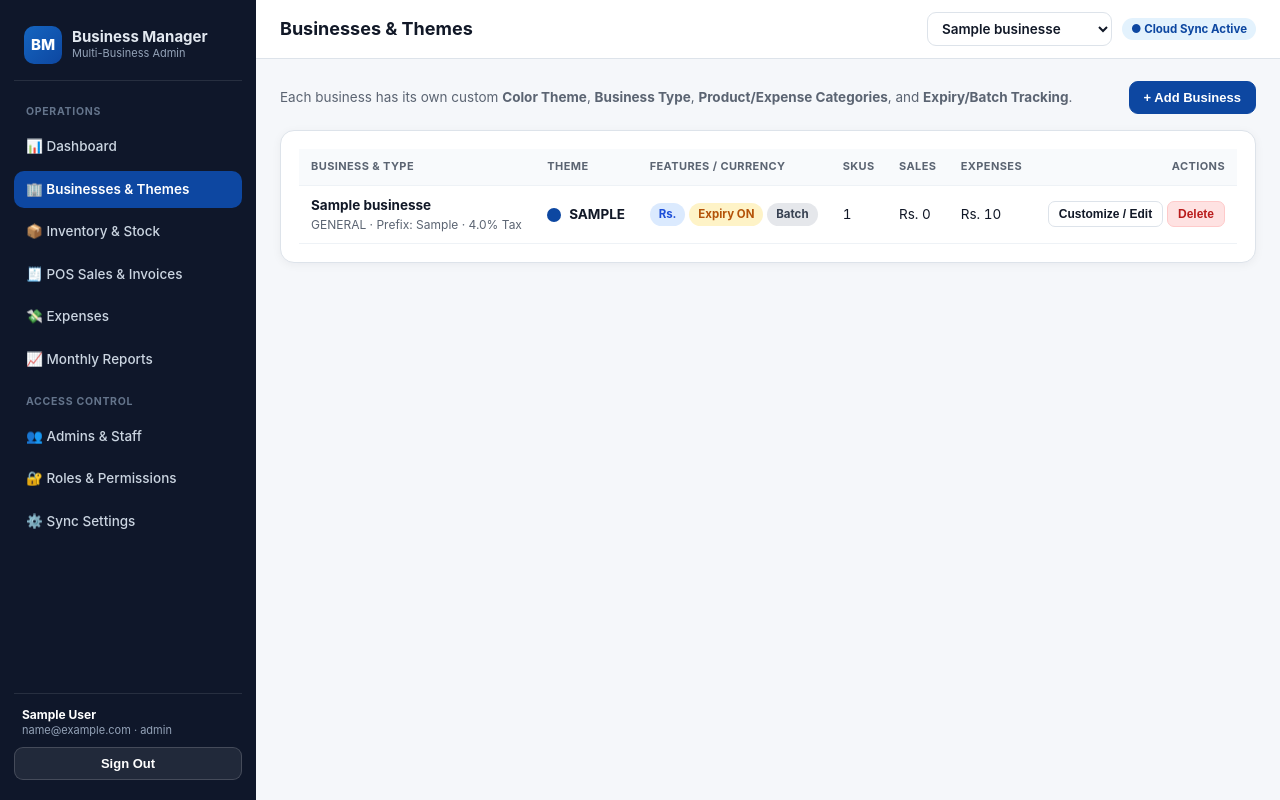
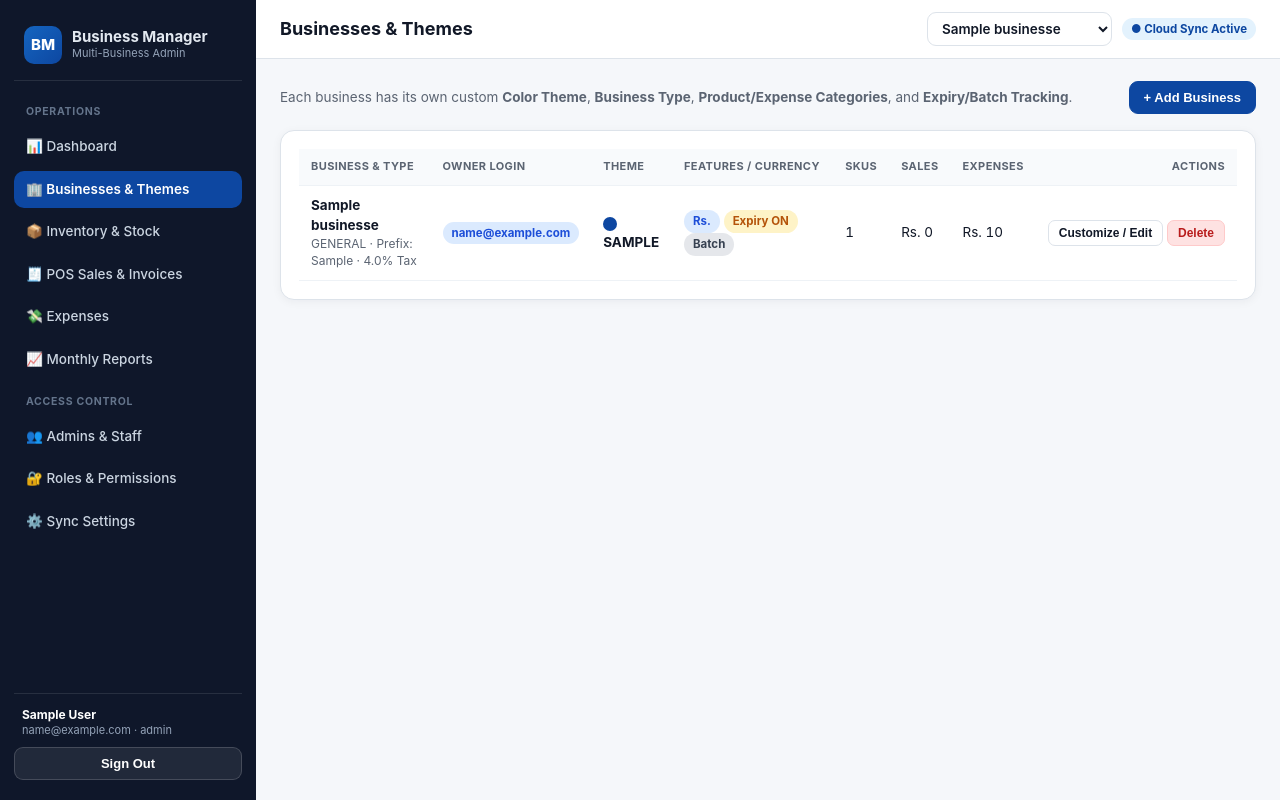
Before and after one commit to yasirraheel/hassan-agro-new1, a Laravel app: page /admin/businesses in a window 1280 px wide. Run offline with Laravel 12, Linux system fonts and the light colour scheme; the visitor is signed in with stand-in values (Sample User, id 1); tables that the repository leaves empty hold one stand-in row (values such as "Sample post").

Commit message:
feat: manage admin and business owner credentials

```diff
--- a/backend/app/Http/Controllers/AdminController.php
+++ b/backend/app/Http/Controllers/AdminController.php
@@ -190,7 +190,9 @@ class AdminController extends Controller
 
     public function businesses(Request $request): View
     {
+        $this->rbac->ensureSeeded();
         $businesses = $this->activeBusinesses();
+        $this->attachOwnerDetails($businesses);
         $selectedBizId = $this->selectedBusinessId($request);
         $activeTheme = $this->activeTheme($request, $businesses);
         $themes = config('sync.themes', []);
@@ -216,6 +218,113 @@ class AdminController extends Controller
         return json_encode(!empty($items) ? $items : $fallback);
     }
 
+    private function ensureBusinessOwnerRole(): string
+    {
+        $roleId = 'role-business-owner';
+        $now = $this->rbac->nowMs();
+        if (!DB::table('roles')->where('id', $roleId)->exists()) {
+            DB::table('roles')->insert([
+                'id' => $roleId,
+                'name' => 'Business Owner',
+                'description' => 'Full control and customization of the assigned business(es).',
+                'permissions_json' => json_encode([
+                    'view_dashboard', 'manage_inventory', 'use_pos', 'collect_credit',
+                    'return_sales', 'manage_expenses', 'view_reports', 'export_data',
+                    'manage_businesses', 'manage_settings',
+                ]),
+                'is_system' => false,
+                'created_at_ms' => $now,
+                'updated_at_ms' => $now,
+            ]);
+        }
+        return $roleId;
+    }
+
+    private function findBusinessOwner(object $business): ?object
+    {
+        $ownerId = (string) ($business->owner_user_id ?? '');
+        if ($ownerId !== '') {
+            $owner = DB::table('app_users')->where('id', $ownerId)->first();
+            if ($owner) {
+                return $owner;
+            }
+        }
+
+        // Link legacy owners created before owner_user_id was added.
+        $users = DB::table('app_users')->where('id', '!=', 'user-super-admin')->get();
+        foreach ($users as $user) {
+            $businessIds = json_decode((string) $user->business_ids_json, true) ?: [];
+            if (in_array((string) $business->id, array_map('strval', $businessIds), true)) {
+                return $user;
+            }
+        }
+        return null;
+    }
+
+    private function attachOwnerDetails($businesses): void
+    {
+        foreach ($businesses as $business) {
+            $owner = $this->findBusinessOwner($business);
+            $business->owner_email = $owner?->email;
+            $business->owner_name = $owner?->name;
+        }
+    }
+
+    private function syncBusinessOwner(string $businessId, string $businessName, array $data): void
+    {
+        $ownerEmail = strtolower(trim((string) ($data['owner_email'] ?? '')));
+        $ownerPassword = (string) ($data['owner_password'] ?? '');
+        if ($ownerEmail === '' && $ownerPassword === '') {
+            return;
+        }
+
+        $business = DB::table('businesses')->where('id', $businessId)->first();
+        $owner = $business ? $this->findBusinessOwner($business) : null;
+        if ($ownerEmail !== '' && DB::table('app_users')->where('email', $ownerEmail)
+            ->when($owner, fn ($q) => $q->where('id', '!=', $owner->id))->exists()) {
+            throw new \RuntimeException('This owner email is already assigned to another account.');
+        }
+
+        $roleId = $this->ensureBusinessOwnerRole();
+        $now = $this->rbac->nowMs();
+        if (!$owner) {
+            if ($ownerEmail === '' || $ownerPassword === '') {
+                throw new \RuntimeException('Owner email and a password are required for a new business login.');
+            }
+            $ownerId = (string) Str::uuid();
+            DB::table('app_users')->insert([
+                'id' => $ownerId,
+                'name' => trim((string) ($data['owner_name'] ?? '')) ?: $businessName,
+                'email' => $ownerEmail,
+                'password_hash' => Hash::make($ownerPassword),
+                'role_id' => $roleId,
+                'business_ids_json' => json_encode([$businessId]),
+                'is_active' => true,
+                'last_login_ms' => 0,
+                'created_at_ms' => $now,
+                'updated_at_ms' => $now,
+            ]);
+            DB::table('businesses')->where('id', $businessId)->update(['owner_user_id' => $ownerId]);
+            return;
+        }
+
+        $update = [
+            'role_id' => $roleId,
+            'business_ids_json' => json_encode([$businessId]),
+            'is_active' => true,
+            'updated_at_ms' => $now,
+        ];
+        if ($ownerEmail !== '') {
+            $update['email'] = $ownerEmail;
+        }
+        if ($ownerPassword !== '') {
+            $update['password_hash'] = Hash::make($ownerPassword);
+            DB::table('app_user_tokens')->where('user_id', $owner->id)->delete();
+        }
+        DB::table('app_users')->where('id', $owner->id)->update($update);
+        DB::table('businesses')->where('id', $businessId)->update(['owner_user_id' => $owner->id]);
+    }
+
     public function storeBusiness(Request $request): RedirectResponse
     {
         $data = $request->validate([
@@ -236,6 +345,10 @@ class AdminController extends Controller
             'payment_methods_csv' => ['nullable', 'string', 'max:500'],
             'default_tax_rate' => ['nullable', 'numeric', 'min:0', 'max:100'],
             'invoice_footer' => ['nullable', 'string', 'max:500'],
+            'owner_name' => ['nullable', 'string', 'max:150'],
+            'owner_email' => ['nullable', 'email', 'max:191'],
+            'owner_password' => ['nullable', 'string', 'min:6', 'max:100'],
+            'owner_password_confirmation' => ['nullable', 'same:owner_password'],
         ]);
 
         $presets = config('sync.business_presets', []);
@@ -243,8 +356,9 @@ class AdminController extends Controller
         $preset = $presets[$bType] ?? $presets['GENERAL'];
 
         $now = $this->rbac->nowMs();
+        $businessId = (string) Str::uuid();
         DB::table('businesses')->insert([
-            'id' => (string) Str::uuid(),
+            'id' => $businessId,
             'name' => trim($data['name']),
             'tagline' => (string) ($data['tagline'] ?: ($preset['tagline'] ?? '')),
             'phone' => (string) ($data['phone'] ?? ''),
@@ -271,6 +385,13 @@ class AdminController extends Controller
             'is_deleted' => false,
         ]);
 
+        try {
+            $this->syncBusinessOwner($businessId, trim($data['name']), $data);
+        } catch (\RuntimeException $e) {
+            DB::table('businesses')->where('id', $businessId)->delete();
+            return back()->withInput()->with('error', $e->getMessage());
+        }
+
         return redirect()->route('admin.businesses')->with('success', 'Business created with custom theme & categories and queued for sync.');
     }
 
@@ -294,6 +415,10 @@ class AdminController extends Controller
             'payment_methods_csv' => ['nullable', 'string', 'max:500'],
             'default_tax_rate' => ['nullable', 'numeric', 'min:0', 'max:100'],
             'invoice_footer' => ['nullable', 'string', 'max:500'],
+            'owner_name' => ['nullable', 'string', 'max:150'],
+            'owner_email' => ['nullable', 'email', 'max:191'],
+            'owner_password' => ['nullable', 'string', 'min:6', 'max:100'],
+            'owner_password_confirmation' => ['nullable', 'same:owner_password'],
         ]);
 
         $presets = config('sync.business_presets', []);
@@ -301,6 +426,16 @@ class AdminController extends Controller
         $preset = $presets[$bType] ?? $presets['GENERAL'];
 
         $now = $this->rbac->nowMs();
+        if (!DB::table('businesses')->where('id', $id)->where('is_deleted', false)->exists()) {
+            return back()->with('error', 'Business not found.');
+        }
+
+        try {
+            $this->syncBusinessOwner($id, trim($data['name']), $data);
+        } catch (\RuntimeException $e) {
+            return back()->withInput()->with('error', $e->getMessage());
+        }
+
         DB::table('businesses')->where('id', $id)->update([
             'name' => trim($data['name']),
             'tagline' => (string) ($data['tagline'] ?? ''),
@@ -1042,8 +1177,37 @@ class AdminController extends Controller
 
     // ---------- Settings / Sync Status ----------
 
+    public function updateAdminAccount(Request $request): RedirectResponse
+    {
+        $adminId = $this->currentAdminId($request);
+        $user = DB::table('app_users')->where('id', $adminId)->first();
+        if (!$user) {
+            return back()->with('error', 'Admin account was not found. Please sign out and sign in again.');
+        }
+
+        $data = $request->validate([
+            'email' => ['required', 'email', 'max:191'],
+            'password' => ['nullable', 'string', 'min:6', 'max:100', 'confirmed'],
+        ]);
+        $email = strtolower(trim($data['email']));
+        if (DB::table('app_users')->where('email', $email)->where('id', '!=', $adminId)->exists()) {
+            return back()->withInput()->with('error', 'Another account already uses this email.');
+        }
+
+        $update = ['email' => $email, 'updated_at_ms' => $this->rbac->nowMs()];
+        if (!empty($data['password'])) {
+            $update['password_hash'] = Hash::make($data['password']);
+            DB::table('app_user_tokens')->where('user_id', $adminId)->delete();
+        }
+        DB::table('app_users')->where('id', $adminId)->update($update);
+        $request->session()->put('bm_admin_email', $email);
+
+        return redirect()->route('admin.settings')->with('success', 'Admin email/password updated successfully.');
+    }
+
     public function settings(Request $request): View
     {
+        $this->rbac->ensureSeeded();
         $businesses = $this->activeBusinesses();
         $selectedBizId = $this->selectedBusinessId($request);
         $activeTheme = $this->activeTheme($request, $businesses);
@@ -1066,11 +1230,13 @@ class AdminController extends Controller
 
         $apiBaseUrl = rtrim(url('/'), '/') . '/';
         $apiToken = (string) config('sync.api_token', '');
-        $adminEmail = (string) config('sync.admin_email', '');
+        $currentAdmin = DB::table('app_users')->where('id', $this->currentAdminId($request))->first();
+        $adminEmail = (string) ($currentAdmin->email ?? $request->session()->get('bm_admin_email', config('sync.admin_email', '')));
+        $adminName = (string) ($currentAdmin->name ?? $this->currentAdminName($request));
 
         return view('admin.settings', compact(
             'businesses', 'selectedBizId', 'activeTheme', 'stats', 'lastSyncMs',
-            'apiBaseUrl', 'apiToken', 'adminEmail'
+            'apiBaseUrl', 'apiToken', 'adminEmail', 'adminName'
         ));
     }
 
--- a/backend/app/Http/Controllers/AuthController.php
+++ b/backend/app/Http/Controllers/AuthController.php
@@ -145,6 +145,7 @@ class AuthController extends Controller
         ) {
             DB::table('businesses')->insert([
                 'id' => $businessId,
+                'owner_user_id' => $userId,
                 'name' => $businessName,
                 'tagline' => (string) ($preset['tagline'] ?? 'Business Management'),
                 'phone' => '',
--- a/backend/app/Services/RbacService.php
+++ b/backend/app/Services/RbacService.php
@@ -41,6 +41,17 @@ class RbacService
                 'permissions' => [
                     'view_dashboard', 'manage_inventory', 'use_pos', 'collect_credit',
                     'return_sales', 'manage_expenses', 'view_reports', 'export_data',
+                ],
+                'is_system' => false,
+            ],
+            [
+                'id' => 'role-business-owner',
+                'name' => 'Business Owner',
+                'description' => 'Full control and customization of the assigned business(es).',
+                'permissions' => [
+                    'view_dashboard', 'manage_inventory', 'use_pos', 'collect_credit',
+                    'return_sales', 'manage_expenses', 'view_reports', 'export_data',
+                    'manage_businesses', 'manage_settings',
                 ],
                 'is_system' => false,
             ],
--- a/backend/database/schema.sql
+++ b/backend/database/schema.sql
@@ -42,6 +42,7 @@ CREATE TABLE IF NOT EXISTS `app_user_tokens` (
 
 CREATE TABLE IF NOT EXISTS `businesses` (
   `id` CHAR(36) NOT NULL,
+  `owner_user_id` CHAR(36) NULL,
   `name` VARCHAR(255) NOT NULL,
   `tagline` VARCHAR(255) NOT NULL DEFAULT '',
   `phone` VARCHAR(255) NOT NULL DEFAULT '',
@@ -57,6 +58,7 @@ CREATE TABLE IF NOT EXISTS `businesses` (
   `server_modified_at_ms` BIGINT NOT NULL DEFAULT 0,
   `is_deleted` TINYINT(1) NOT NULL DEFAULT 0,
   PRIMARY KEY (`id`),
+  INDEX `idx_businesses_owner` (`owner_user_id`),
   INDEX `idx_businesses_updated` (`updated_at_ms`),
   INDEX `idx_businesses_server_mod` (`server_modified_at_ms`)
 ) ENGINE=InnoDB DEFAULT CHARSET=utf8mb4 COLLATE=utf8mb4_unicode_ci;
--- a/backend/resources/views/admin/businesses.blade.php
+++ b/backend/resources/views/admin/businesses.blade.php
@@ -15,6 +15,7 @@
             <thead>
                 <tr>
                     <th>Business &amp; Type</th>
+                    <th>Owner Login</th>
                     <th>Theme</th>
                     <th>Features / Currency</th>
                     <th>SKUs</th>
@@ -42,6 +43,13 @@
                             </div>
                         </td>
                         <td>
+                            @if($b->owner_email)
+                                <span class="badge badge-blue">{{ $b->owner_email }}</span>
+                            @else
+                                <span class="badge badge-amber">Not configured</span>
+                            @endif
+                        </td>
+                        <td>
                             <span class="swatch" style="background:{{ $tInfo['primary'] }};"></span>
                             <strong>{{ $tInfo['label'] }}</strong>
                         </td>
@@ -63,7 +71,7 @@
                         </td>
                     </tr>
                 @empty
-                    <tr><td colspan="7" style="text-align:center; color:var(--muted); padding:28px;">No businesses yet.</td></tr>
+                    <tr><td colspan="8" style="text-align:center; color:var(--muted); padding:28px;">No businesses yet.</td></tr>
                 @endforelse
             </tbody>
         </table>
@@ -83,6 +91,26 @@
                 <div class="field form-full">
                     <label>Business Name *</label>
                     <input class="input" name="name" id="biz_name" required placeholder="e.g. City Mart / Hassan Agro / Tech Point">
+                </div>
+                <div class="field form-full" style="border-top:1px solid var(--border); padding-top:14px;">
+                    <label style="font-weight:700;">Business Owner Login</label>
+                    <div style="font-size:12px; color:var(--muted); margin-bottom:8px;">Existing business ke owner ka email/password yahan set ya reset karein. Naye owner ke liye dono zaroori hain; purana password rakhne ke liye password khali chhor dein.</div>
+                </div>
+                <div class="field">
+                    <label>Owner Name</label>
+                    <input class="input" name="owner_name" id="biz_owner_name" placeholder="Owner name">
+                </div>
+                <div class="field">
+                    <label>Owner Email</label>
+                    <input class="input" type="email" name="owner_email" id="biz_owner_email" placeholder="owner@business.com">
+                </div>
+                <div class="field">
+                    <label>Owner Password <span style="font-weight:400; color:var(--muted);">(new/reset)</span></label>
+                    <input class="input" type="password" name="owner_password" id="biz_owner_password" minlength="6" autocomplete="new-password" placeholder="6+ characters">
+                </div>
+                <div class="field">
+                    <label>Confirm Owner Password</label>
+                    <input class="input" type="password" name="owner_password_confirmation" id="biz_owner_password_confirmation" minlength="6" autocomplete="new-password">
                 </div>
                 <div class="field">
                     <label>Business Type Preset</label>
@@ -209,6 +237,10 @@ function openBusinessModal(biz = null) {
         document.getElementById('biz_tax').value = biz.default_tax_rate ?? 0;
         document.getElementById('biz_phone').value = biz.phone || '';
         document.getElementById('biz_email').value = biz.email || '';
+        document.getElementById('biz_owner_name').value = biz.owner_name || '';
+        document.getElementById('biz_owner_email').value = biz.owner_email || '';
+        document.getElementById('biz_owner_password').value = '';
+        document.getElementById('biz_owner_password_confirmation').value = '';
         document.getElementById('biz_tax_id').value = biz.tax_id || '';
         document.getElementById('biz_tagline').value = biz.tagline || '';
         document.getElementById('biz_batch_label').value = biz.batch_field_label || 'Batch No.';
@@ -225,6 +257,10 @@ function openBusinessModal(biz = null) {
         form.action = bizStoreUrl;
         method.value = 'POST';
         form.reset();
+        document.getElementById('biz_owner_name').value = '';
+        document.getElementById('biz_owner_email').value = '';
+        document.getElementById('biz_owner_password').value = '';
+        document.getElementById('biz_owner_password_confirmation').value = '';
         document.getElementById('biz_type').value = 'GENERAL';
         document.getElementById('biz_currency').value = 'Rs.';
         document.getElementById('biz_prefix').value = 'BM';
--- a/backend/routes/web.php
+++ b/backend/routes/web.php
@@ -59,5 +59,6 @@ Route::prefix('admin')->name('admin.')->group(function () {
         // Reports & App Sync Settings
         Route::get('/reports', [AdminController::class, 'reports'])->name('reports');
         Route::get('/settings', [AdminController::class, 'settings'])->name('settings');
+        Route::put('/settings/account', [AdminController::class, 'updateAdminAccount'])->name('settings.account');
     });
 });
```
Also changed, not shown: backend/resources/views/admin/settings.blade.php (+28 -0 lines), backend/database/migrations/2026_01_03_000000_add_business_owner_user_id.php (added).
